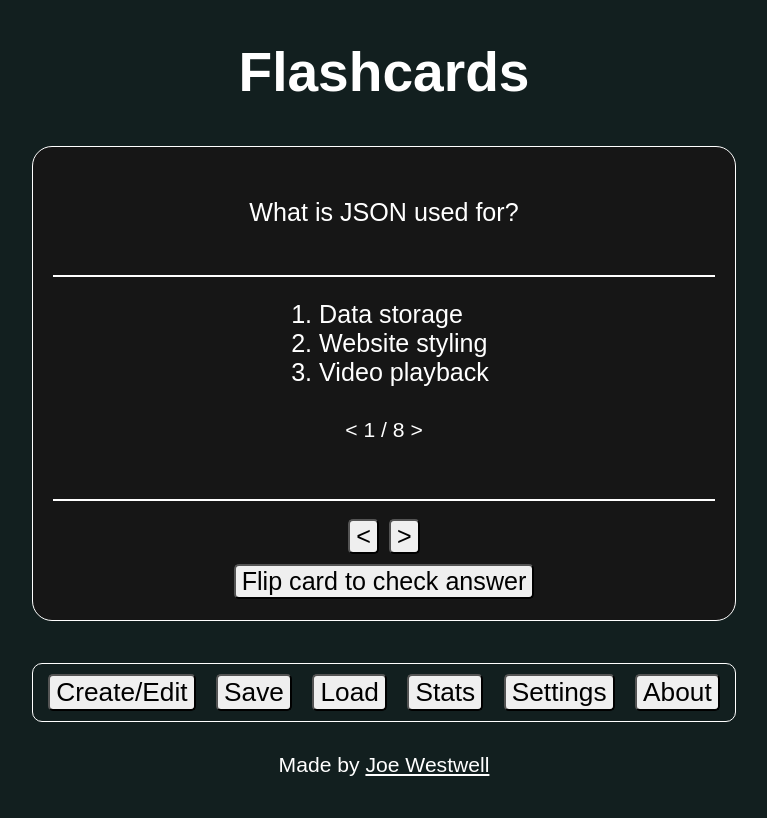
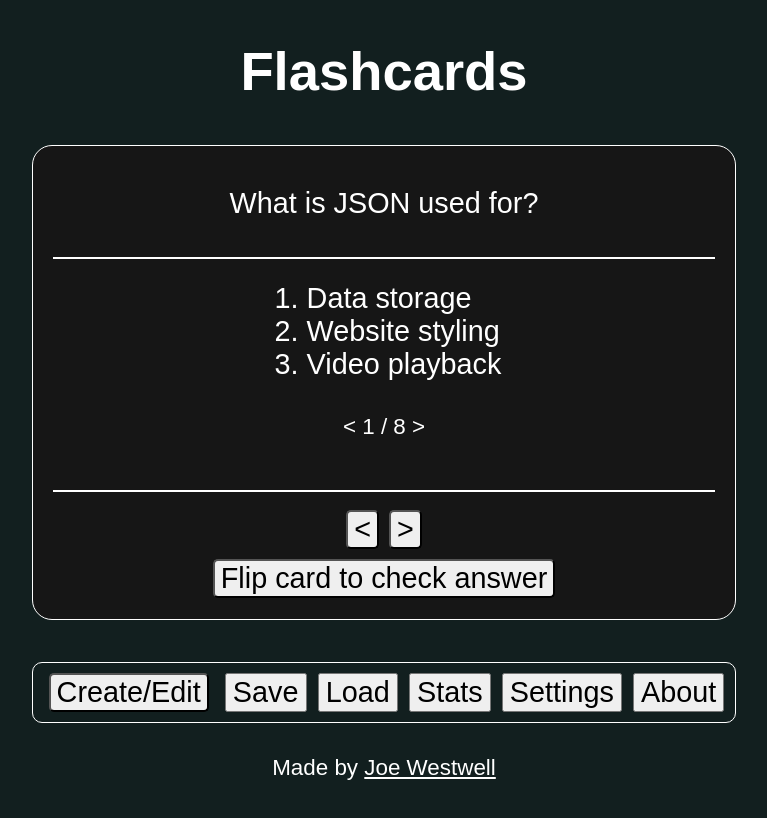
Before and after one commit to J-Wll/flashcards, a React (Vite) app: page / in a window 1280 px wide. Shown: the top 818 px of the page, without its empty margins (256-1023 px from the left). Built offline with nearby package versions, Linux system fonts and the light colour scheme.

Commit message:
Implemented utility font-sizes everywhere and changed the units used to REM
This scales better to user browser preferences

```diff
--- a/src/FlashcardHandler.jsx
+++ b/src/FlashcardHandler.jsx
@@ -85,12 +85,12 @@ export default function FlashcardHandler() {
 
             {/* these buttons should have labels going upwards and open a centered large closable window over the rest of the content */}
             <div className="control-bar responsive-width">
-                <ToolTip element={<button className="control-buttons" onClick={() => updateOverlayMode("create")}>Create/Edit</button>} tooltipText={"Edit existing and create new flashcards"} />
-                <ToolTip element={<button className="control-buttons" onClick={saveCards}>Save</button>} tooltipText={"Save your set of flashcards"} />
-                <ToolTip element={<button className="control-buttons" onClick={() => updateOverlayMode("load")}>Load</button>} tooltipText={"Load a set of flashcards"} />
-                <ToolTip element={<button className="control-buttons" onClick={() => updateOverlayMode("stats")}>Stats</button>} tooltipText={"Your study stats"} />
-                <ToolTip element={<button className="control-buttons" onClick={() => updateOverlayMode("settings")}>Settings</button>} tooltipText={"Adjust the program"} />
-                <ToolTip element={<button className="control-buttons" onClick={() => updateOverlayMode("about")}>About</button>} tooltipText={"About this program"} />
+                <ToolTip element={<button className="control-button ft-3" onClick={() => updateOverlayMode("create")}>Create/Edit</button>} tooltipText={"Edit existing and create new flashcards"} />
+                <ToolTip element={<button className="control-buttons ft-3" onClick={saveCards}>Save</button>} tooltipText={"Save your set of flashcards"} />
+                <ToolTip element={<button className="control-buttons ft-3" onClick={() => updateOverlayMode("load")}>Load</button>} tooltipText={"Load a set of flashcards"} />
+                <ToolTip element={<button className="control-buttons ft-3" onClick={() => updateOverlayMode("stats")}>Stats</button>} tooltipText={"Your study stats"} />
+                <ToolTip element={<button className="control-buttons ft-3" onClick={() => updateOverlayMode("settings")}>Settings</button>} tooltipText={"Adjust the program"} />
+                <ToolTip element={<button className="control-buttons ft-3" onClick={() => updateOverlayMode("about")}>About</button>} tooltipText={"About this program"} />
             </div>
         </>
     )
--- a/src/ToolTip.jsx
+++ b/src/ToolTip.jsx
@@ -2,7 +2,7 @@ export default function ToolTip(props) {
     return (
         <div className="tooltip">
             {props.element}
-            <span className="tooltip-body"><p className="tooltip-text">{props.tooltipText}</p></span>
+            <span className="tooltip-body"><p className="tooltip-text ft-2">{props.tooltipText}</p></span>
         </div>
     )
 
--- a/src/css/Flashcard.css
+++ b/src/css/Flashcard.css
@@ -35,7 +35,6 @@
     display: flex;
     flex-direction: column;
     align-items: center;
-    font-size: 20px;
     justify-content: space-between;
     text-align: center;
 }
@@ -86,12 +85,10 @@
 
 
 .button-group button {
-    /* font-size: 20px; */
     border-radius: 5px;
     min-width: fit-content;
     width: 10%;
     margin: 5px;
-    /* font-size: calc(14px + 0.4dvw + 0.4dvh); */
 }
 
 .mutliple-choice {
--- a/src/css/FlashcardHandler.css
+++ b/src/css/FlashcardHandler.css
@@ -31,11 +31,8 @@
     margin-bottom: 10px;
 }
 
-.control-buttons {
-    /* font-size: 20px; */
+.control-button {
     border-radius: 5px;
     min-width: fit-content;
     margin: 5px;
-    /* font-size: calc(14px + 0.4dvw + 0.4dvh); */
-    font-size: calc(16px + 0.8dvw);
 }
--- a/src/css/ToolTip.css
+++ b/src/css/ToolTip.css
@@ -23,8 +23,6 @@
 
 .tooltip-text {
     visibility: hidden;
-    font-size: 1rem;
-    font-size: calc(16px + 0.5dvw);
     text-align: center;
     vertical-align: middle;
 }
--- a/src/css/Utility.css
+++ b/src/css/Utility.css
@@ -24,21 +24,21 @@
 
 /* font sizes */
 .ft-5{
-    font-size: calc(50px + 0.4dvw);
+    font-size: calc(3rem + 0.5dvw);
     margin-top: 10px;
     margin-bottom: 10px;
 }
 
 .ft-3{
-    font-size: calc(20px + 0.4dvw);
+    font-size: calc(1.4rem + 0.5dvw);
 }
 
 .ft-2{
-    font-size: calc(18px + 0.4dvw);
+    font-size: calc(1.2rem + 0.5dvw);
 }
 
 .ft-1{
-    font-size: calc(16px + 0.4dvw);
+    font-size: calc(1rem + 0.5dvw);
 }
 
 .horizontal-container{
```
